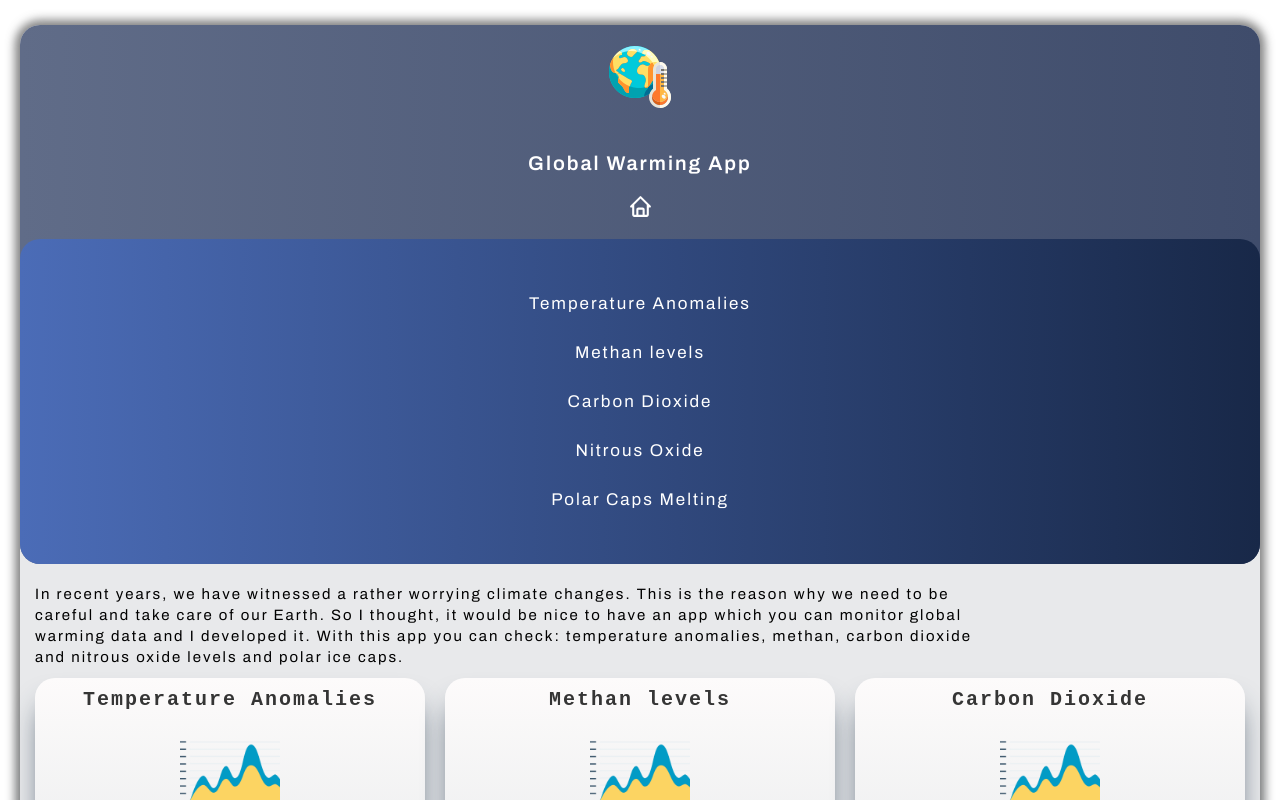
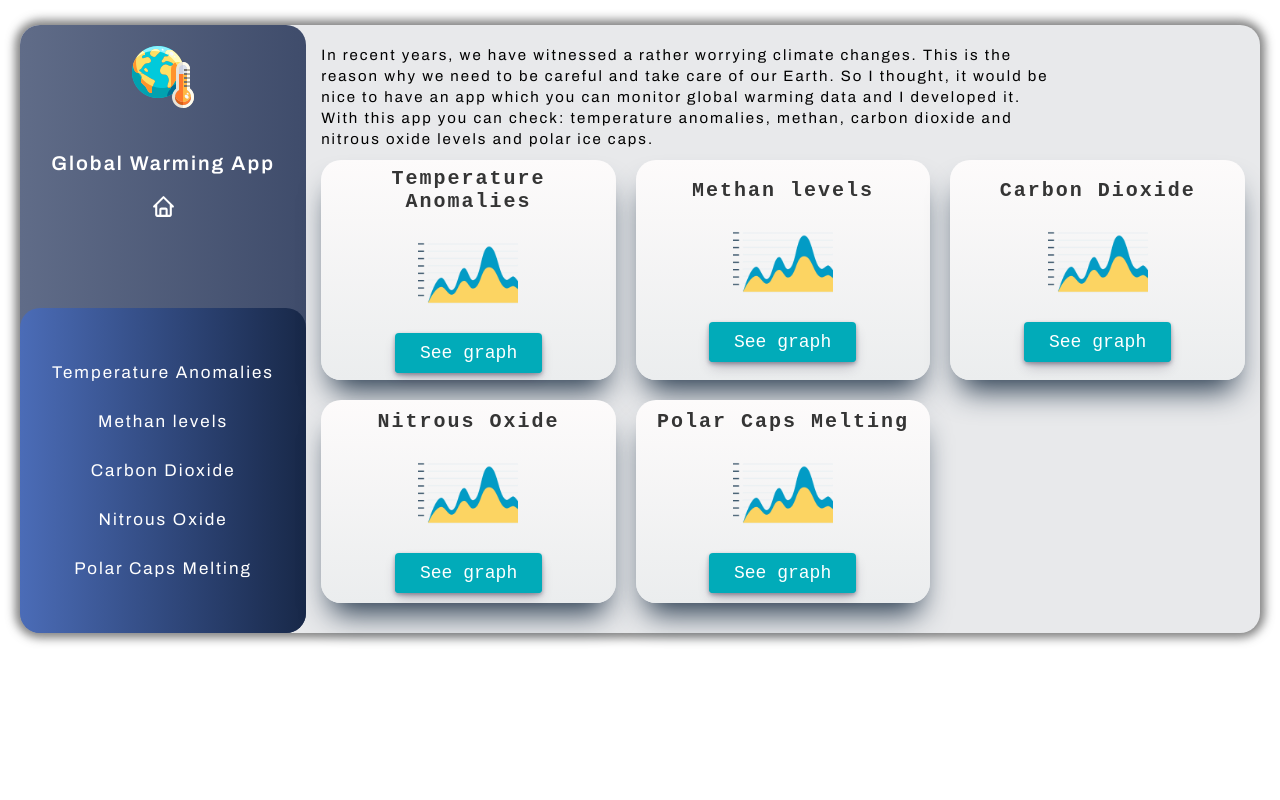
Before and after one commit to LeoBok/Global-Warming-App, a React (Create React App) app: page / in a window 1280 px wide. Shown: the top 800 px of the page. Built offline with nearby package versions, Linux system fonts and the light colour scheme.

Commit message:
forgot to delete display: block property

```diff
--- a/src/App.css
+++ b/src/App.css
@@ -244,12 +244,9 @@ a {
 
 @media only screen and (min-width: 1200px) {
   .App {
-    display: block;
+    margin: 0 20px;
   }
   #root {
     margin: 25px auto;
   }
-  .App {
-    margin: 0 20px;
-  }
 }
```
